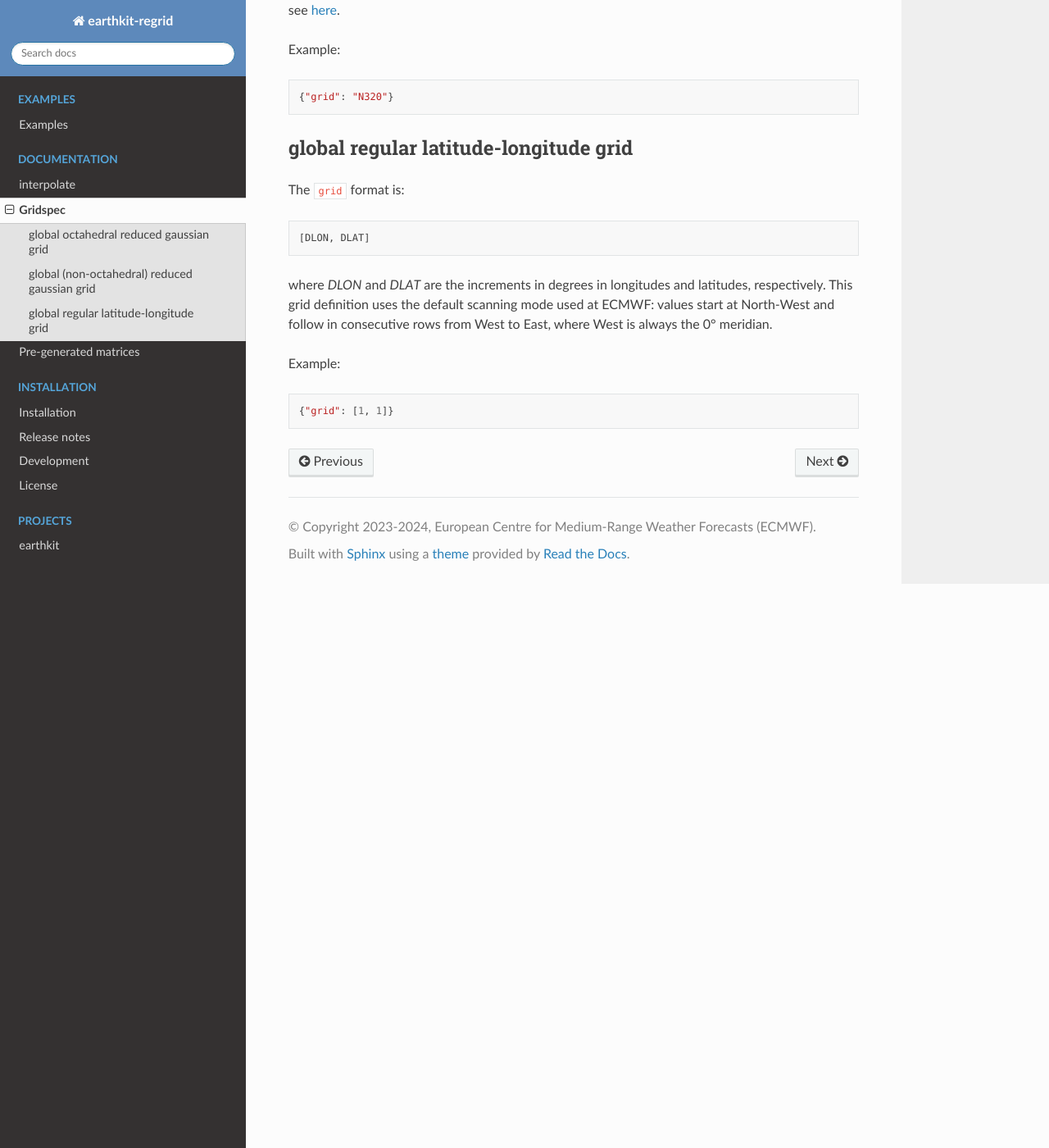
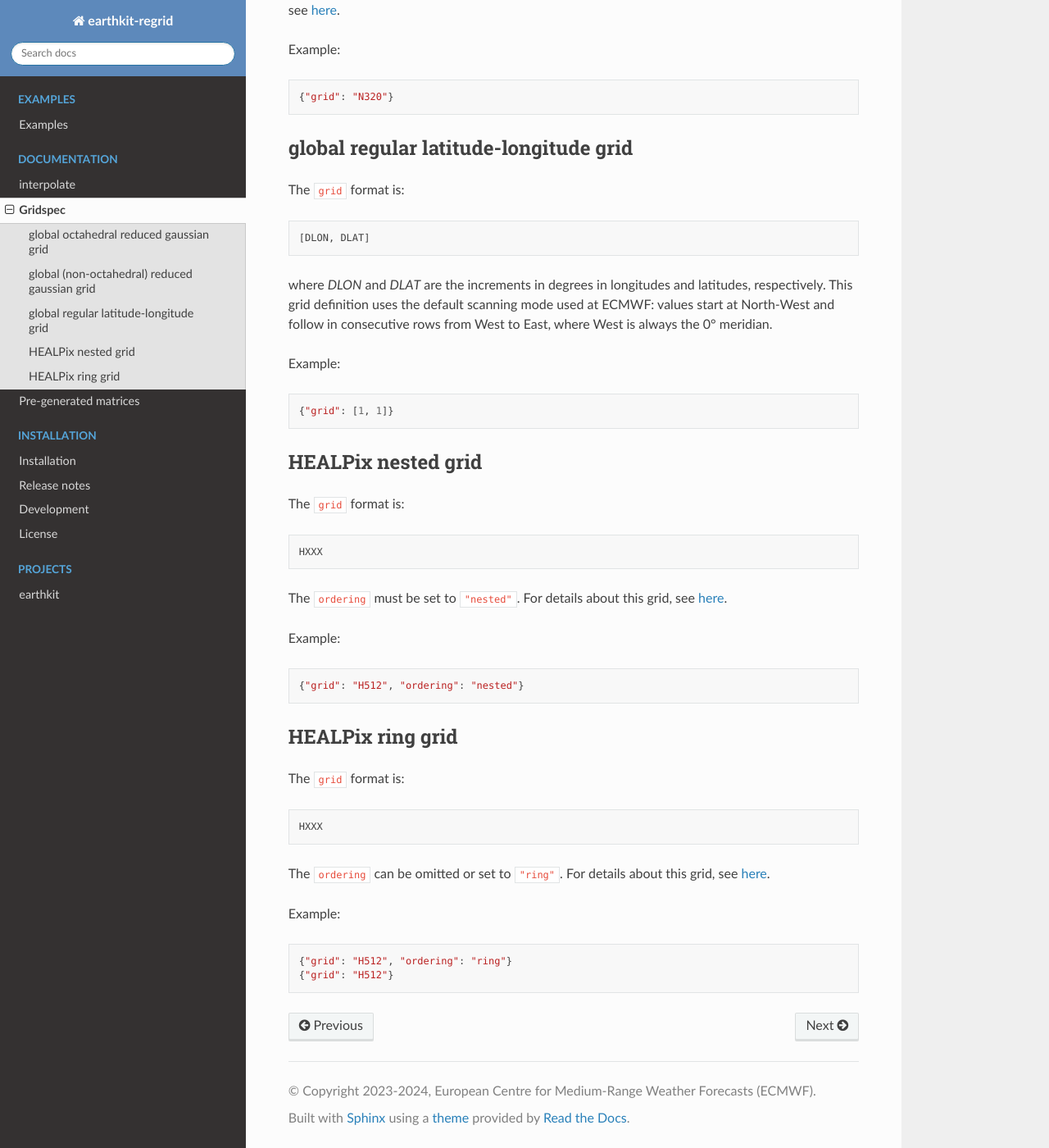
Before and after one commit to ecmwf/earthkit-regrid, a Sphinx documentation site: the page built from docs/gridspec.rst, in a window 1280 px wide and 1400 px high, scrolled down 858 px. Shown: the whole window at 82% size. Built offline with Sphinx 7.4.7 and the Read the Docs theme 3.1.0, drawn with Linux system fonts in a browser that asks for light colours.

Commit message:
Update healpix gridspec documentation

```diff
--- a/docs/gridspec.rst
+++ b/docs/gridspec.rst
@@ -54,3 +54,37 @@ Example:
 .. code-block::
 
     {"grid": [1, 1]}
+
+
+
+HEALPix nested grid
+------------------------------------------
+
+The ``grid`` format is::
+
+    HXXX
+
+The ``ordering`` must be set to ``"nested"``. For details about this grid, see `here  <https://en.wikipedia.org/wiki/HEALPix>`_.
+
+Example:
+
+.. code-block::
+
+    {"grid": "H512", "ordering": "nested"}
+
+
+HEALPix ring grid
+------------------------------------------
+
+The ``grid`` format is::
+
+    HXXX
+
+The ``ordering`` can be omitted or set to ``"ring"``.  For details about this grid, see `here  <https://en.wikipedia.org/wiki/HEALPix>`_.
+
+Example:
+
+.. code-block::
+
+    {"grid": "H512", "ordering": "ring"}
+    {"grid": "H512"}
```
Also changed, not shown: 1 other file.
